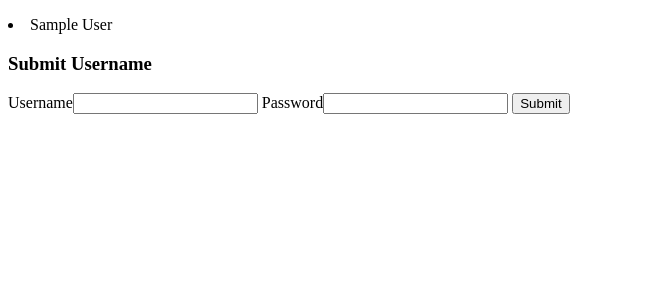
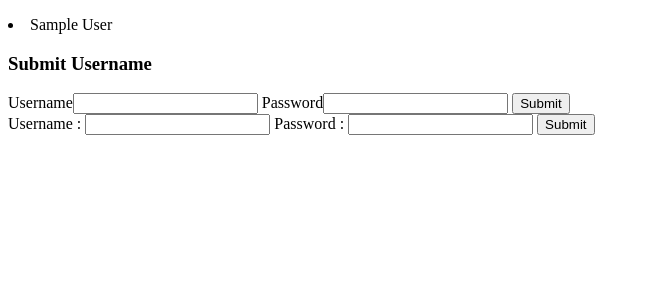
Before and after one commit to aioy/firstBlog, a PHP site: page / in a window 1280 px wide. Shown: the part 52-352 px from the top of the page, without its empty margins (0-650 px from the left). Run offline with PHP 8.4, Linux system fonts and the light colour scheme; tables that the repository leaves empty or names only in its code hold one stand-in row (values such as "Sample post").

Commit message:
fixing login functions need to add failed login and password verify

```diff
--- /dev/null
+++ b/controllers/login.php
@@ -0,0 +1,3 @@
+<?php
+
+$app['database']->login($_POST['username'],$_POST['password']);
--- a/core/database/queryBuilder.php
+++ b/core/database/queryBuilder.php
@@ -12,7 +12,7 @@ class QueryBuilder {
 
     public function selectAll($table) {
 
-        $statement = $this->pdo->prepare("select * from {$table}");
+        $statement = $this->pdo->prepare("SELECT * FROM {$table}");
 
         $statement->execute();
 
@@ -40,4 +40,15 @@ class QueryBuilder {
         }
 
     }
+
+    public function login($username, $password){
+
+        $statement = $this->pdo->prepare("SELECT * FROM users WHERE name = :name");
+
+        $statement->execute(array('name' => $username));
+
+        foreach($statement as $row){
+            var_dump($row);
+        }
+    }
 }
--- a/routes.php
+++ b/routes.php
@@ -7,3 +7,5 @@ $router->get('about', 'controllers/about.php');
 $router->get('contact', 'controllers/contact.php');
 
 $router->post('users', 'controllers/add-user.php');
+
+$router->post('login', 'controllers/login.php');
--- a/views/index.view.php
+++ b/views/index.view.php
@@ -35,14 +35,24 @@
 
         <form method='POST' action='/users'>
 
-            Username<input name = 'username'></input>
+            Username<input type='text' name='username' required>
 
-            Password<input name = 'password'></input>
+            Password<input type='password' name='password' required>
 
             <button type='submit'>Submit</button>
 
         </form>
 
+        <form method='POST' action='/login'>
+
+            <label for='username'>Username :</label>
+            <input type='text' name='username' required>
+
+            <label for='password'>Password :</label>
+            <input type='password' name='password' required>
+
+            <input type='submit' name='submit'>
+
     </body>
 
 </html>
```
